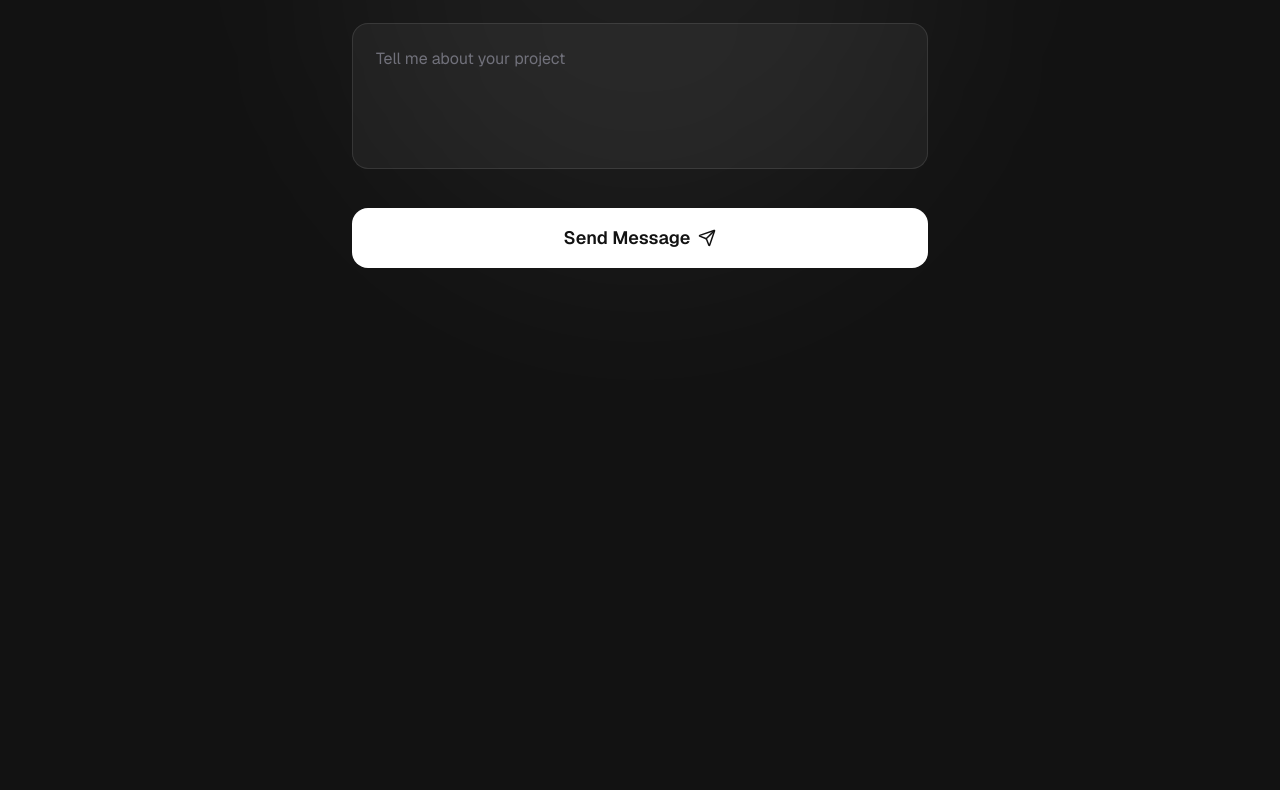
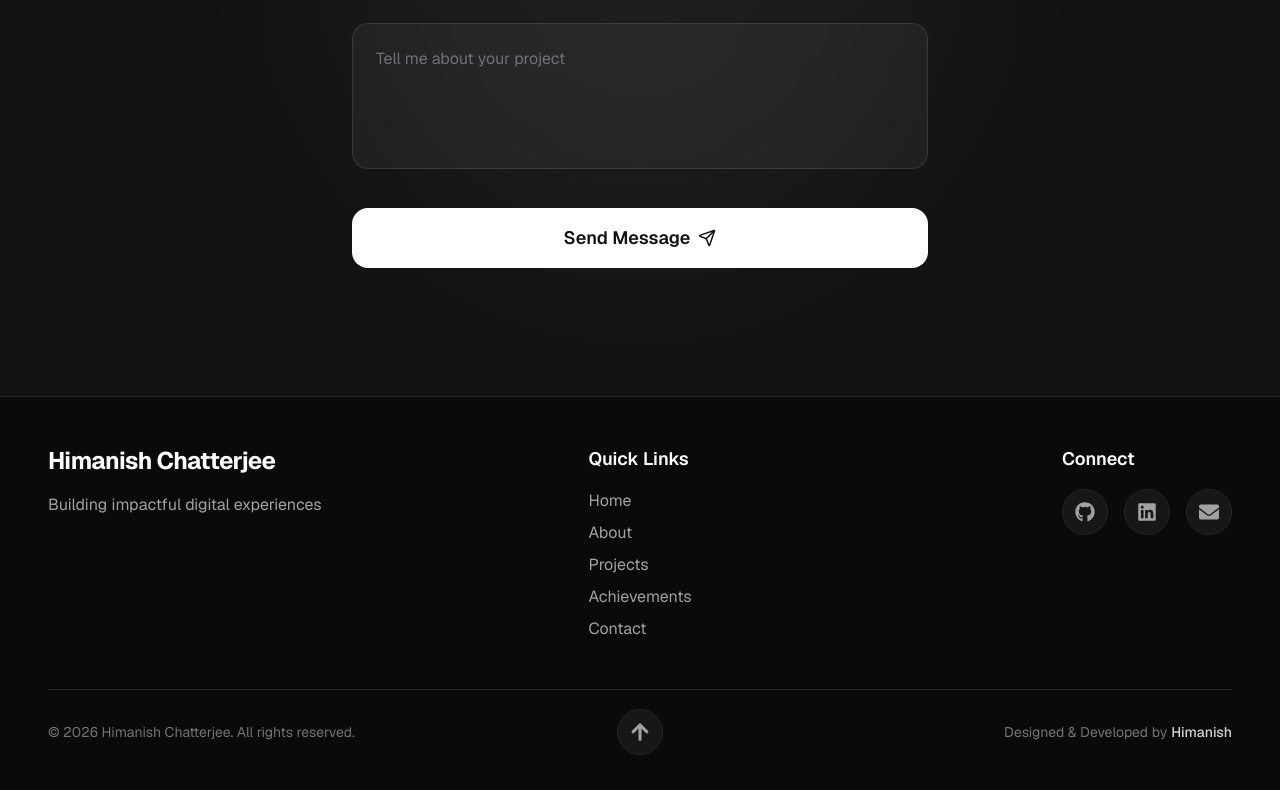
Before and after one commit to MindfulTechie-06/Portfolio_New, a Next.js app: page / in a window 1280 px wide. Shown: the part 9258-10048 px from the top of the page. Before the commit the page ends 9654 px from the top, so only its background shows below. Built offline with nearby package versions, Linux system fonts and the light colour scheme.

Commit message:
feat: implement footer component with social links and global layout integration

```diff
--- a/package.json
+++ b/package.json
@@ -15,6 +15,7 @@
     "next": "16.2.3",
     "react": "19.2.4",
     "react-dom": "19.2.4",
+    "react-icons": "^5.6.0",
     "tailwind-merge": "^3.5.0"
   },
   "devDependencies": {
--- a/src/app/page.tsx
+++ b/src/app/page.tsx
@@ -5,6 +5,7 @@
 import Experience from "@/components/Experience";
 import Achievements from "@/components/Achievements";
 import Contact from "@/components/Contact";
+import Footer from "@/components/Footer";
 
 export default function Home() {
   return (
@@ -18,6 +19,7 @@
       <Experience />
       <Achievements />
       <Contact />
+      <Footer />
     </main>
   );
 }
--- /dev/null
+++ b/src/components/Footer.tsx
@@ -0,0 +1,117 @@
+"use client";
+
+import React from 'react';
+import { FaGithub, FaLinkedin, FaEnvelope, FaArrowUp } from 'react-icons/fa';
+
+const Footer = () => {
+  const scrollToSection = (id: string) => {
+    const element = document.getElementById(id);
+    if (element) {
+      element.scrollIntoView({ behavior: 'smooth' });
+    }
+  };
+
+  const scrollToTop = () => {
+    window.scrollTo({ top: 0, behavior: 'smooth' });
+  };
+
+  const navLinks = [
+    { name: 'Home', id: 'home' },
+    { name: 'About', id: 'about' },
+    { name: 'Projects', id: 'projects' },
+    { name: 'Achievements', id: 'achievements' },
+    { name: 'Contact', id: 'contact' },
+  ];
+
+  return (
+    <footer className="bg-neutral-950 text-neutral-300 py-12 border-t border-neutral-800">
+      <div className="max-w-7xl mx-auto px-6 md:px-12">
+        <div className="grid grid-cols-1 md:grid-cols-3 gap-8 md:gap-12 mb-12">
+          {/* Left Section */}
+          <div className="flex flex-col space-y-4">
+            <h2 className="text-2xl font-bold text-white tracking-tight">Himanish Chatterjee</h2>
+            <p className="text-neutral-400 max-w-sm">
+              Building impactful digital experiences
+            </p>
+          </div>
+
+          {/* Center Section - Quick Links */}
+          <div className="flex flex-col space-y-4 md:items-center">
+            <div className="w-full md:w-auto">
+              <h3 className="text-lg font-semibold text-white mb-4">Quick Links</h3>
+              <ul className="flex flex-col space-y-2">
+                {navLinks.map((link) => (
+                  <li key={link.name}>
+                    <button
+                      onClick={() => scrollToSection(link.id)}
+                      className="text-neutral-400 hover:text-white transition-colors duration-300 hover:underline underline-offset-4 decoration-neutral-500"
+                      aria-label={`Scroll to ${link.name}`}
+                    >
+                      {link.name}
+                    </button>
+                  </li>
+                ))}
+              </ul>
+            </div>
+          </div>
+
+          {/* Right Section - Socials */}
+          <div className="flex flex-col space-y-4 md:items-end">
+            <div className="w-full md:w-auto">
+              <h3 className="text-lg font-semibold text-white mb-4">Connect</h3>
+              <div className="flex items-center space-x-4">
+                <a
+                  href="https://github.com/yourusername"
+                  target="_blank"
+                  rel="noopener noreferrer"
+                  className="p-3 rounded-full bg-neutral-900 border border-neutral-800 hover:bg-neutral-800 hover:border-neutral-700 text-neutral-400 hover:text-white transition-all duration-300 hover:scale-110"
+                  aria-label="GitHub Profile"
+                >
+                  <FaGithub size={20} />
+                </a>
+                <a
+                  href="https://linkedin.com/in/yourusername"
+                  target="_blank"
+                  rel="noopener noreferrer"
+                  className="p-3 rounded-full bg-neutral-900 border border-neutral-800 hover:bg-neutral-800 hover:border-neutral-700 text-neutral-400 hover:text-blue-500 transition-all duration-300 hover:scale-110"
+                  aria-label="LinkedIn Profile"
+                >
+                  <FaLinkedin size={20} />
+                </a>
+                <a
+                  href="mailto:your.email@example.com"
+                  className="p-3 rounded-full bg-neutral-900 border border-neutral-800 hover:bg-neutral-800 hover:border-neutral-700 text-neutral-400 hover:text-red-400 transition-all duration-300 hover:scale-110"
+                  aria-label="Send Email"
+                >
+                  <FaEnvelope size={20} />
+                </a>
+              </div>
+            </div>
+          </div>
+        </div>
+
+        {/* Bottom Bar */}
+        <div className="flex flex-col md:flex-row justify-between items-center pt-8 border-t border-neutral-800 space-y-4 md:space-y-0 relative">
+          <p className="text-sm text-neutral-500 text-center md:text-left">
+            &copy; 2026 Himanish Chatterjee. All rights reserved.
+          </p>
+
+          <button
+            onClick={scrollToTop}
+            className="md:absolute md:left-1/2 md:-translate-x-1/2 p-3 rounded-full bg-neutral-900 border border-neutral-800 hover:bg-neutral-800 hover:border-neutral-700 text-neutral-400 hover:text-white transition-all duration-300 hover:-translate-y-1 group focus:outline-none focus:ring-2 focus:ring-neutral-500"
+            aria-label="Back to Top"
+          >
+            <FaArrowUp size={20} className="group-hover:-translate-y-1 transition-transform" />
+          </button>
+
+          <p className="text-sm text-neutral-500 text-center md:text-right flex items-center space-x-1">
+            <span>Designed & Developed by</span>
+            <span className="font-medium text-neutral-300">Himanish</span>
+          </p>
+        </div>
+      </div>
+    </footer>
+  );
+};
+
+export default Footer;
```
Also changed, not shown: 1 other file (tests, documents, lock files or other folders).
